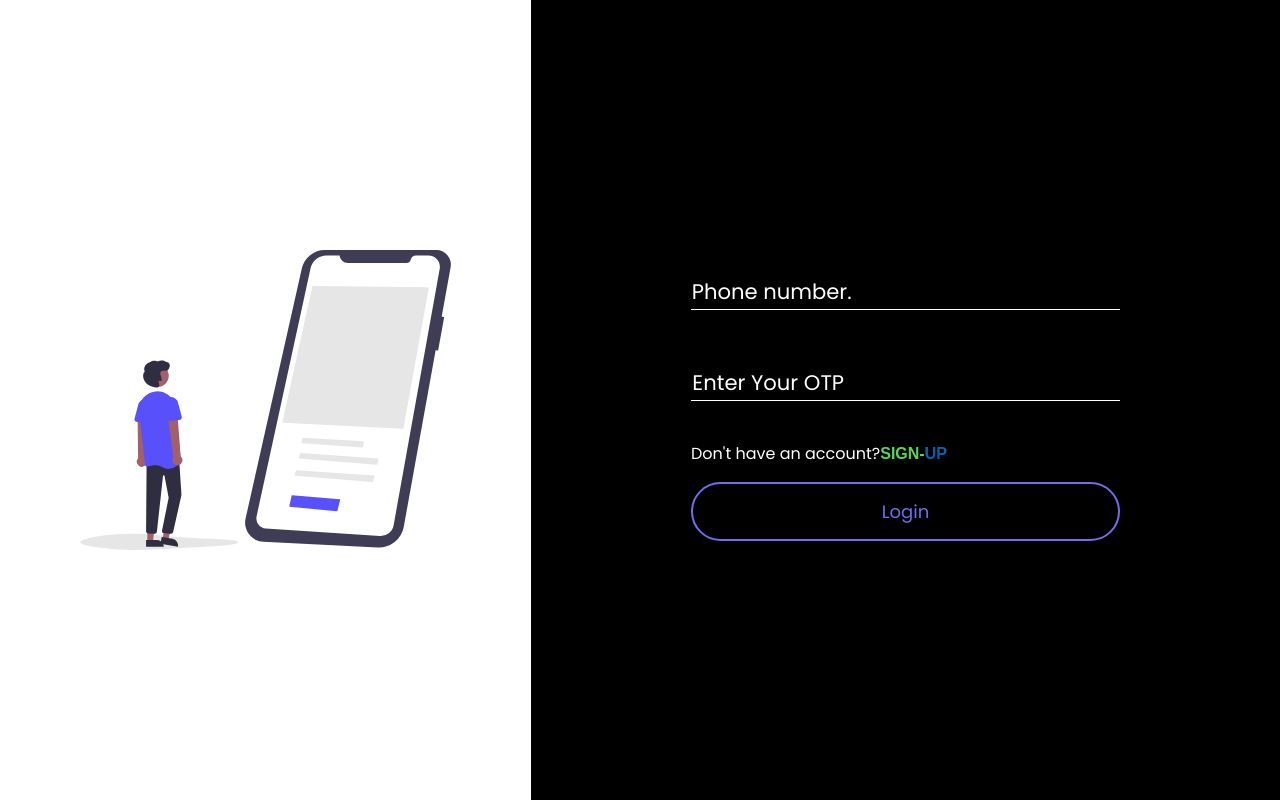
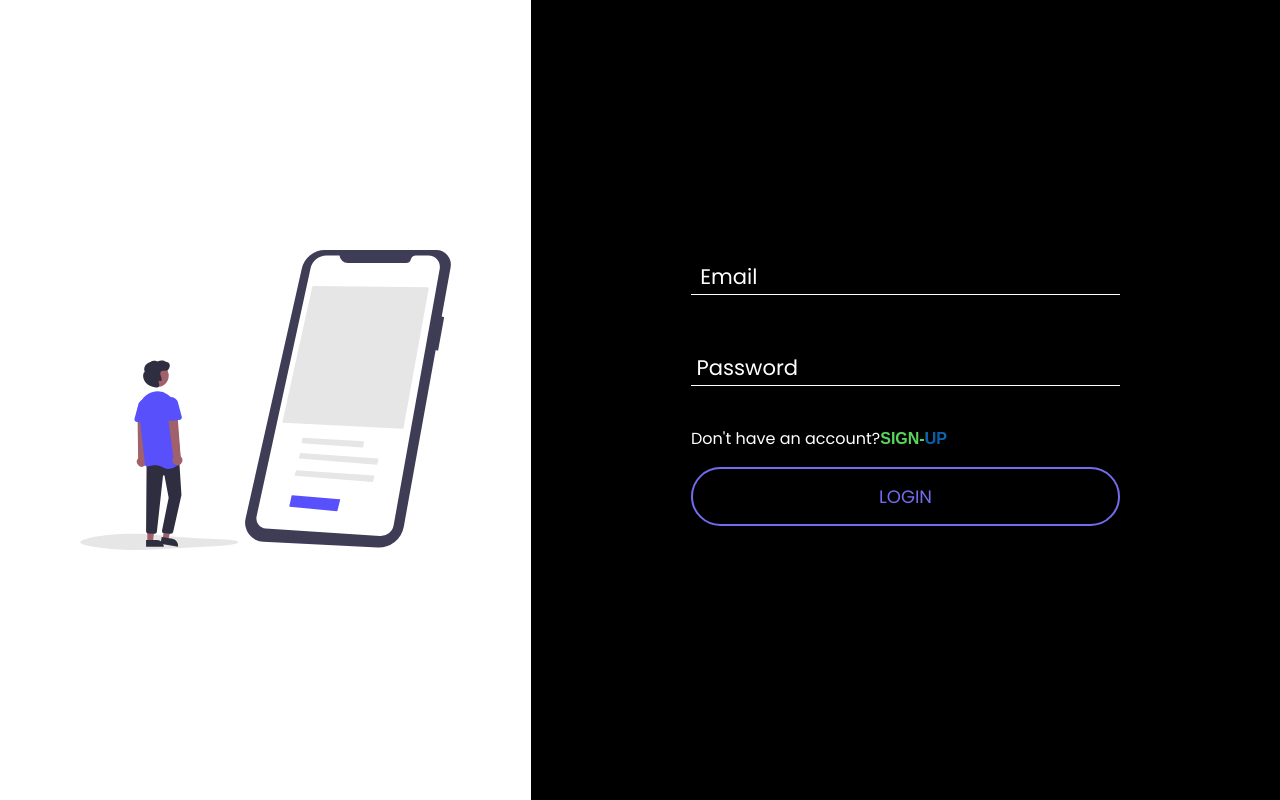
Before and after one commit to HAL-Services/KCM-New, a React (Create React App) app: page /login in a window 1280 px wide. Built offline with nearby package versions, Linux system fonts and the light colour scheme.

Commit message:
login and signup

```diff
--- a/src/App.jsx
+++ b/src/App.jsx
@@ -1,4 +1,4 @@
-import { Route, Switch } from "react-router-dom";
+import { Route, Switch, Redirect } from "react-router-dom";
 
 // importing componenets
 import FullPage from "./Pages/FullPage";
@@ -9,17 +9,29 @@ import ProfilePage from "./Pages/ProfilePage";
 import WriteReview from "./Pages/WriteReview";
 // important styles
 import "./styles/App.scss";
-
+import { useContext } from "react";
+import { Context } from "../src/context/Context";
 export default function App() {
+  const { user } = useContext(Context);
   return (
     <div className="App">
       <Switch>
         <Route exact path="/" component={FullPage} />
-        <Route exact path="/login" component={Login} />
-        <Route exact path="/signup" component={SignUp} />
-        <Route exact path="/service" component={ServicePage} />
-        <Route exact path="/record" component={ServicePage} />
-        <Route exact path="/settings" component={ProfilePage} />
+        <Route exact path="/login">
+          {user ? <Redirect to="/" /> : <Login />}
+        </Route>
+        <Route exact path="/signup">
+          {user ? <Redirect to="/" /> : <SignUp />}
+        </Route>
+        <Route exact path="/service">
+          {user ? <ServicePage /> : <Redirect to="/login" />}
+        </Route>
+        <Route exact path="/record">
+          {user ? <ServicePage /> : <Redirect to="/login" />}
+        </Route>
+        <Route exact path="/settings">
+          {user ? <ProfilePage /> : <Redirect to="/login" />}
+        </Route>
         <Route exact path="/write" component={WriteReview} />
       </Switch>
     </div>
--- /dev/null
+++ b/src/components/Loader.jsx
@@ -0,0 +1,15 @@
+import { Backdrop } from "@mui/material";
+import { CircularProgress } from "@mui/material";
+export default function Loader() {
+  return (
+    <Backdrop
+      sx={{
+        color: "#fff",
+        zIndex: (theme) => theme.zIndex.drawer + 1,
+      }}
+      open={true}
+    >
+      <CircularProgress style={{ color: "white", size: "25px" }} />
+    </Backdrop>
+  );
+}
--- a/src/components/Login.jsx
+++ b/src/components/Login.jsx
@@ -1,7 +1,35 @@
+import { useState, useContext, useRef } from "react";
+import Loader from "../components/Loader.jsx";
 import "../styles/Login.scss";
 import { Link } from "react-router-dom";
+import { useHistory } from "react-router-dom";
 import SignUpSvg from "../Assets/Images/signUpSvg.svg";
+import Alert from "@mui/material/Alert";
+
+import { Context } from "../context/Context";
+import axios from "axios";
+
 const Login = () => {
+  const emailRef = useRef();
+  const passwordRef = useRef();
+  const [err, setErr] = useState(false);
+  const { isFetching, error, dispatch } = useContext(Context);
+  const navigate = useHistory();
+  const handleClick = async (e) => {
+    e.preventDefault();
+    dispatch({ type: "LOGIN_START" });
+    try {
+      const res = await axios.post("http://localhost:5000/login", {
+        email: emailRef.current.value,
+        password: passwordRef.current.value,
+      });
+      dispatch({ type: "LOGIN_SUCCESS", payload: res.data });
+      navigate("/");
+    } catch (err) {
+      setErr(true);
+      dispatch({ type: "LOGIN_FAILURE", payload: err.response.data });
+    }
+  };
   return (
     <div className="login-page">
       <div className="left-info-continer">
@@ -17,27 +45,32 @@ const Login = () => {
           />
         </div>
       </div>
-      <div className="right-login-container">
-        <form action="" method="post">
+      <div
+        className="right-login-container"
+        style={{ display: "flex", flexDirection: "column" }}
+      >
+        <form style={{ marginBottom: "30px" }} onSubmit={handleClick}>
           <div className="setps-container"></div>
 
-          <div className="input-container">
-            <input
-              type="text"
-              name="phoneNumber"
-              required={true}
-              autoComplete="off"
-            />
-            <label htmlFor="form-input-phoneNumber">Phone number.</label>
-          </div>
           <div className="input-container">
             <input
               type="email"
               name="email"
               required={true}
               autoComplete="off"
+              ref={emailRef}
             />
-            <label htmlFor="form-input-fullName">Enter Your OTP</label>
+            <label htmlFor="form-input-phoneNumber">Email</label>
+          </div>
+          <div className="input-container">
+            <input
+              type="passowrd"
+              name="password"
+              required={true}
+              autoComplete="off"
+              ref={passwordRef}
+            />
+            <label htmlFor="form-input-fullName">Password</label>
           </div>
           <Link to="/signUp">
             <span
@@ -49,9 +82,15 @@ const Login = () => {
             </span>
           </Link>
           <div className="btn-container">
-            <button type="submit">Login</button>
+            <button type="submit">LOGIN</button>
+            {isFetching && <Loader />}
           </div>
         </form>
+        {err && (
+          <Alert severity="error" style={{ width: "100%" }}>
+            Password or Email does not match
+          </Alert>
+        )}
       </div>
     </div>
   );
--- a/src/components/NavBar.jsx
+++ b/src/components/NavBar.jsx
@@ -1,6 +1,6 @@
 import "../styles/NavBar.scss";
 import { motion, AnimatePresence } from "framer-motion";
-import React, { useState } from "react";
+import React, { useEffect, useState } from "react";
 import {
   hamburgerTopAnim,
   hamburgerMidAnim,
@@ -12,7 +12,10 @@ import {
 import { Link } from "react-router-dom";
 const NavBar = () => {
   const [isOpen, setOpen] = useState(false);
+  const [currentUser,setCurrentUser]=useState(null)
+  useEffect(()=>{
 
+  },[currentUser])
   return (
     <header className="navbar" id="navbar">
       <motion.div className="burger-menu">
--- a/src/components/SignUp.jsx
+++ b/src/components/SignUp.jsx
@@ -1,7 +1,37 @@
+import { useState, useRef } from "react";
+import { Link } from "react-router-dom";
+import { useHistory } from "react-router";
+import SignUpGif from "../Assets/Images/signUpGif.gif";
+import axios from "axios";
+import Loader from "../components/Loader";
 import "../styles/Login.scss";
-import { Link } from "react-router-dom";
-import SignUpGif from "../Assets/Images/signUpGif.gif";
+
 const SignUp = () => {
+  const emailRef = useRef();
+  const usernameRef = useRef();
+  const passwordRef = useRef();
+  const mobileRef = useRef();
+  const [fetching, setFetching] = useState(false);
+  const history = useHistory();
+  const handleClick = async (e) => {
+    e.preventDefault();
+    const user = {
+      username: usernameRef.current.value,
+      email: emailRef.current.value,
+      password: passwordRef.current.value,
+      mobile: mobileRef.current.value,
+    };
+    try {
+      setFetching(true);
+      await axios.post("http://localhost:5000/signup/", user);
+      history.push("/login");
+      setFetching(false);
+    } catch (err) {
+      console.log(err.response.data);
+      alert("User already exists");
+      setFetching(false);
+    }
+  };
   return (
     <div className="login-page">
       <div className="left-info-continer">
@@ -17,7 +47,7 @@ const SignUp = () => {
         </div>
       </div>
       <div className="right-login-container">
-        <form action="" method="post">
+        <form onSubmit={handleClick}>
           <div className="setps-container"></div>
           <div className="input-container">
             <input
@@ -25,6 +55,7 @@ const SignUp = () => {
               name="fullName"
               required={true}
               autoComplete="off"
+              ref={usernameRef}
             />
             <label htmlFor="form-input-fullName">Full Name</label>
           </div>
@@ -34,6 +65,7 @@ const SignUp = () => {
               name="phoneNumber"
               required={true}
               autoComplete="off"
+              ref={mobileRef}
             />
             <label htmlFor="form-input-phoneNumber">Phone number</label>
           </div>
@@ -43,8 +75,20 @@ const SignUp = () => {
               name="email"
               required={true}
               autoComplete="off"
+              ref={emailRef}
             />
             <label htmlFor="form-input-fullName">What is your email?</label>
+          </div>
+          <div className="input-container">
+            <input
+              type="password"
+              name="password"
+              required={true}
+              autoComplete="off"
+              minLength={8}
+              ref={passwordRef}
+            />
+            <label htmlFor="form-input-fullName">Password</label>
           </div>
           <span style={{ marginBottom: "20px", color: "grey" }}>
             Creating an account means you're okay with our Terms of Service and
@@ -61,6 +105,7 @@ const SignUp = () => {
           </Link>
           <div className="btn-container">
             <button type="submit">Register</button>
+            {fetching && <Loader />}
           </div>
         </form>
       </div>
--- a/src/context/Reducer.js
+++ b/src/context/Reducer.js
@@ -0,0 +1,23 @@
+const AuthReducer = (state, action) => {
+  switch (action.type) {
+    case "LOGIN_START":
+      return {
+        user: null,
+        isFetching: true,
+        error: false,
+      };
+    case "LOGIN_SUCCESS":
+      return {
+        user: action.payload,
+        isFetching: false,
+        error: false,
+      };
+    case "LOGIN_FAILURE":
+      return {
+        user: null,
+        isFetching: false,
+        error: true,
+      };
+  }
+};
+export default AuthReducer;
--- a/src/index.js
+++ b/src/index.js
@@ -3,10 +3,13 @@ import ReactDOM from "react-dom";
 import App from "./App";
 import reportWebVitals from "./reportWebVitals";
 import { BrowserRouter as Router, Switch, Route, Link } from "react-router-dom";
+import { ContextProvider } from "../src/context/Context.js";
 ReactDOM.render(
   <Router>
     <React.StrictMode>
-      <App />
+      <ContextProvider>
+        <App />
+      </ContextProvider>
     </React.StrictMode>
   </Router>,
   document.getElementById("root")
--- a/src/styles/Login.scss
+++ b/src/styles/Login.scss
@@ -101,6 +101,9 @@
         background-color: var(--first-color);
         cursor: pointer;
       }
+      &:disabled {
+        cursor: not-allowed;
+      }
     }
   }
 }
@@ -172,13 +175,15 @@
   font-family: "ubuntu";
   font-style: italic;
   font-weight: 300;
-  src: local("Lato Light Italic"), local("Lato-LightItalic"), url(https://fonts.gstatic.com/s/ubuntucondensed/v8/u-4k0rCzjgs5J7oXnJcM_0kACGMtT-Dfqw.woff2) format("woff2");
+  src: local("Lato Light Italic"), local("Lato-LightItalic"),
+    url(https://fonts.gstatic.com/s/ubuntucondensed/v8/u-4k0rCzjgs5J7oXnJcM_0kACGMtT-Dfqw.woff2)
+      format("woff2");
 }
 
 .loginWrapper {
   text-align: center;
 }
-.loginWrapper span{
+.loginWrapper span {
   color: #fff;
   text-transform: uppercase;
   font-weight: 700;
```
Also changed, not shown: src/apiCalls.js (added, +14 -0 lines), src/context/Actions.js (+11 -0 lines), src/context/Context.js (+23 -5 lines).
